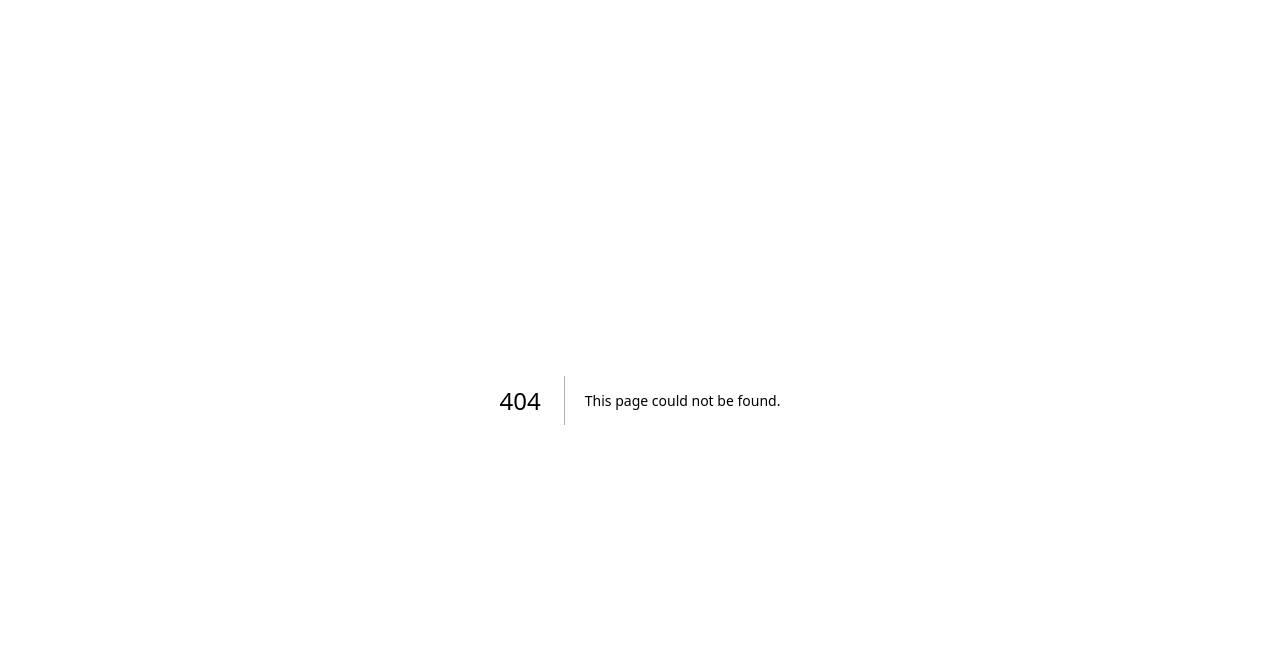
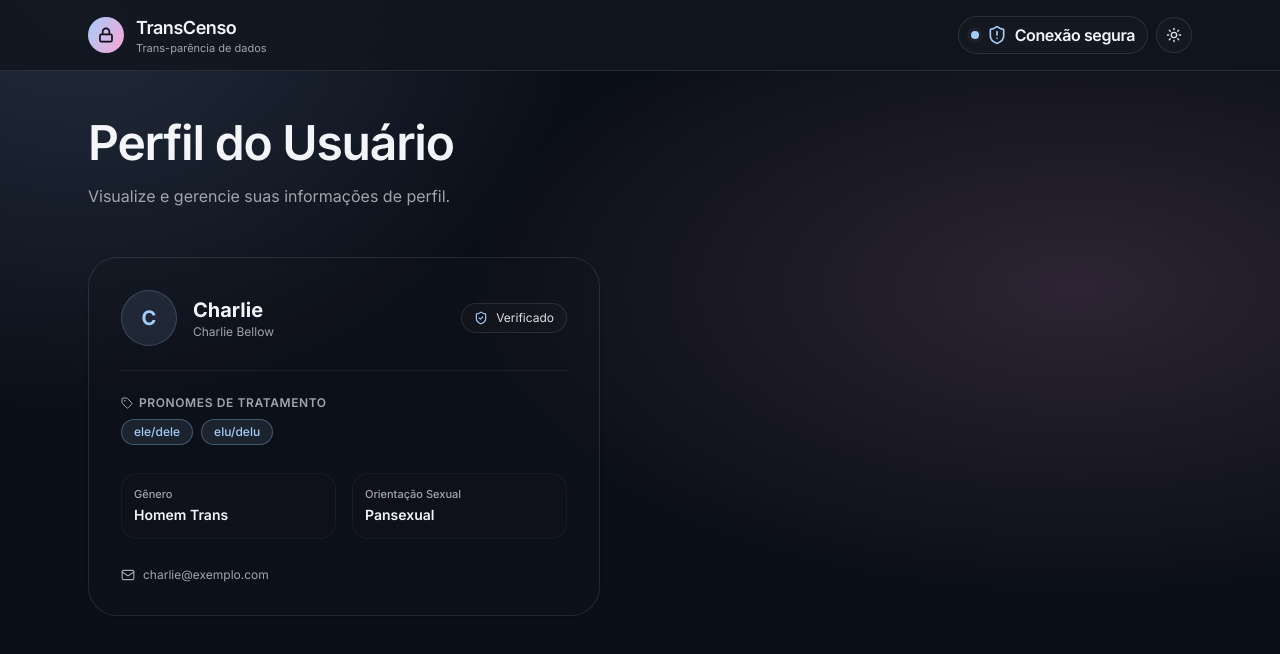
Before and after one commit to CharlieBellow/transcenso-monorepo, a Next.js app in the folder apps/web/: page /user in a window 1280 px wide. Before the commit this address had no page. Shown: the top 654 px of the page. Built offline with nearby package versions, Linux system fonts and the light colour scheme.

Commit message:
fix: pronuns

```diff
--- /dev/null
+++ b/apps/web/app/user/page.tsx
@@ -0,0 +1,20 @@
+import PageBase from "@/components/PageBase"
+import { UserProfileCard } from "@/presentation/components/UserProfileCard"
+
+export default function userPage() {
+  return (
+    <PageBase hasHeader={true}>
+      <div className="mx-auto mt-12 w-full max-w-6xl px-4 sm:px-6">
+        <h1 className="text-balance text-4xl font-semibold tracking-tight sm:text-5xl">
+          Perfil do Usuário
+        </h1>
+        <p className="mt-4 text-pretty text-base leading-relaxed text-muted-foreground">
+          Visualize e gerencie suas informações de perfil.
+        </p>
+      </div>
+      <div className="mx-auto mt-12 w-full max-w-6xl px-4 sm:px-6">
+      <UserProfileCard />
+    </div>
+    </PageBase>
+  )
+}
--- a/apps/web/src/application/hooks/useRegisterPerson.ts
+++ b/apps/web/src/application/hooks/useRegisterPerson.ts
@@ -1,11 +1,12 @@
 import { useState } from "react"
 import { PersonHttpRepository } from "@/infra/repositories/person-http-repository"
 import { PersonRegistrationFormData } from "@/domain/schemas/personSchema"
+import { useRouter } from "next/navigation"
 
 export function useRegisterPerson() {
   const [isLoading, setIsLoading] = useState(false)
   const [error, setError] = useState<string | null>(null)
-  const [isSuccess, setIsSuccess] = useState(false)
+  const router = useRouter()
 
   // Inversão de Dependência na prática: instanciamos o repositório que assina o contrato.
   // Se amanhã mudarmos para GraphQL ou Firebase, mudamos apenas essa linha.
@@ -14,12 +15,12 @@ export function useRegisterPerson() {
   async function register(data: PersonRegistrationFormData) {
     setIsLoading(true)
     setError(null)
-    setIsSuccess(false)
+
 
     try {
       // Clímax do fluxo: a aplicação envia o comando para a infraestrutura
       await personRepository.save(data)
-      setIsSuccess(true)
+      router.push("/perfil")
     } catch (err: unknown) {
       // Captura o erro tratado pelo Axios lá no repositório e injeta no estado do React
       setError((err as Error).message || "Ocorreu um erro ao registrar a pessoa.")
@@ -32,6 +33,6 @@ export function useRegisterPerson() {
     register,
     isLoading,
     error,
-    isSuccess,
+
   }
 }
--- a/apps/web/src/components/forms/PersonRegistrationForm.tsx
+++ b/apps/web/src/components/forms/PersonRegistrationForm.tsx
@@ -19,7 +19,7 @@ import {
 } from "@/domain/schemas/personSchema"
 import { MOCK_GENDERS, MOCK_SEXUALITIES } from "@/infra/mocks/identityMocks"
 import { zodResolver } from "@hookform/resolvers/zod"
-import { PRONOUN_OPTIONS } from "@/domain/enums/pronouns"
+import { PRONOUN_OPTIONS, Pronouns } from "@/domain/enums/pronouns"
 
 export function PersonRegistrationForm() {
   const { register: savePerson, isLoading } = useRegisterPerson()
@@ -32,7 +32,7 @@ export function PersonRegistrationForm() {
   } = useForm<PersonRegistrationFormData>({
     resolver: zodResolver(personRegistrationSchema),
     defaultValues: {
-      pronouns: ["ELA_DELA"]
+      pronouns: [Pronouns.ELA_DELA] // Valor padrão para o campo de pronomes
     }
   })
 
--- a/apps/web/src/components/ui/custom/CustamPillSelect.tsx
+++ b/apps/web/src/components/ui/custom/CustamPillSelect.tsx
@@ -9,15 +9,15 @@ interface Option {
 
 interface CustomPillSelectProps {
   label: string
-  value?: string
-  onChange: (value: string) => void
+  value?: string[]
+  onChange: (value: string[]) => void
   options: Option[]
   errorMessage?: string
 }
 
 export function CustomPillSelect({
   label,
-  value,
+  value = [],
   onChange,
   options,
   errorMessage
@@ -28,9 +28,9 @@ export function CustomPillSelect({
       <label className="text-sm font-medium text-foreground/90">{label}</label>
 
       <ToggleGroup
-        type="single"
-        value={value ?? ""}
-        onValueChange={(val: string) => {
+        type="multiple"
+        value={value ?? []}
+        onValueChange={(val: string[]) => {
           if (val) onChange(val)
         }}
         className="flex flex-wrap justify-start gap-2"
--- /dev/null
+++ b/apps/web/src/presentation/components/UserProfileCard.tsx
@@ -0,0 +1,102 @@
+"use client"
+
+import React from "react"
+import { ShieldCheck, Mail, Tag } from "lucide-react"
+import InlineBorder from "@/components/InlineBorder"
+
+// DTO de exibição na camada de apresentação (ViewModel)
+export interface UserProfileViewModel {
+  id: string
+  socialName: string
+  civilName: string
+  email: string
+  pronouns: string[]
+  genderTitle: string
+  sexualityTitle: string
+}
+
+// Dados mockados simulando o retorno da API/Sessão
+const MOCK_LOGGED_USER: UserProfileViewModel = {
+  id: "usr_01h8x",
+  socialName: "Charlie",
+  civilName: "Charlie Bellow",
+  email: "charlie@exemplo.com",
+  pronouns: ["ele/dele", "elu/delu"], // Múltiplos pronomes cadastrados
+  genderTitle: "Homem Trans",
+  sexualityTitle: "Pansexual"
+}
+
+export function UserProfileCard() {
+  const user = MOCK_LOGGED_USER
+
+  return (
+    <div className="w-full max-w-lg rounded-2xl border border-border bg-card p-6 shadow-sm sm:p-8">
+      {/* Cabeçalho do Perfil */}
+      <div className="flex items-center justify-between border-b border-border/60 pb-6">
+        <div className="flex items-center gap-4">
+          <div className="flex h-14 w-14 items-center justify-center rounded-full bg-primary/10 text-primary font-bold text-xl border border-primary/20">
+            {user.socialName.charAt(0)}
+          </div>
+          <div>
+            <h2 className="text-xl font-bold text-foreground">
+              {user.socialName}
+            </h2>
+            <p className="text-xs text-muted-foreground">{user.civilName}</p>
+          </div>
+        </div>
+
+        <InlineBorder>
+          <ShieldCheck size={14} className="text-primary" />
+          <span>Verificado</span>
+        </InlineBorder>
+      </div>
+
+      {/* Detalhes de Identidade e Informações */}
+      <div className="mt-6 space-y-5">
+        {/* Bloco de Pronomes (Renderizado como Pílulas/Badges) */}
+        <div>
+          <span className="flex items-center gap-1.5 text-xs font-semibold uppercase tracking-wider text-muted-foreground mb-2">
+            <Tag size={12} />
+            Pronomes de tratamento
+          </span>
+          <div className="flex flex-wrap gap-2">
+            {user.pronouns.map((pronoun) => (
+              <span
+                key={pronoun}
+                className="rounded-full border border-primary/30 bg-primary/10 px-3 py-1 text-xs font-medium text-primary"
+              >
+                {pronoun}
+              </span>
+            ))}
+          </div>
+        </div>
+
+        {/* E-mail e Identidade */}
+        <div className="grid grid-cols-1 gap-4 sm:grid-cols-2 pt-2">
+          <div className="rounded-lg border border-border/40 bg-secondary/20 p-3">
+            <span className="text-[11px] font-medium text-muted-foreground block">
+              Gênero
+            </span>
+            <span className="text-sm font-semibold text-foreground">
+              {user.genderTitle}
+            </span>
+          </div>
+
+          <div className="rounded-lg border border-border/40 bg-secondary/20 p-3">
+            <span className="text-[11px] font-medium text-muted-foreground block">
+              Orientação Sexual
+            </span>
+            <span className="text-sm font-semibold text-foreground">
+              {user.sexualityTitle}
+            </span>
+          </div>
+        </div>
+
+        <div className="flex items-center gap-2 pt-2 text-xs text-muted-foreground">
+          <Mail size={14} />
+          <span>{user.email}</span>
+        </div>
+      </div>
+    </div>
+  )
+}
```
